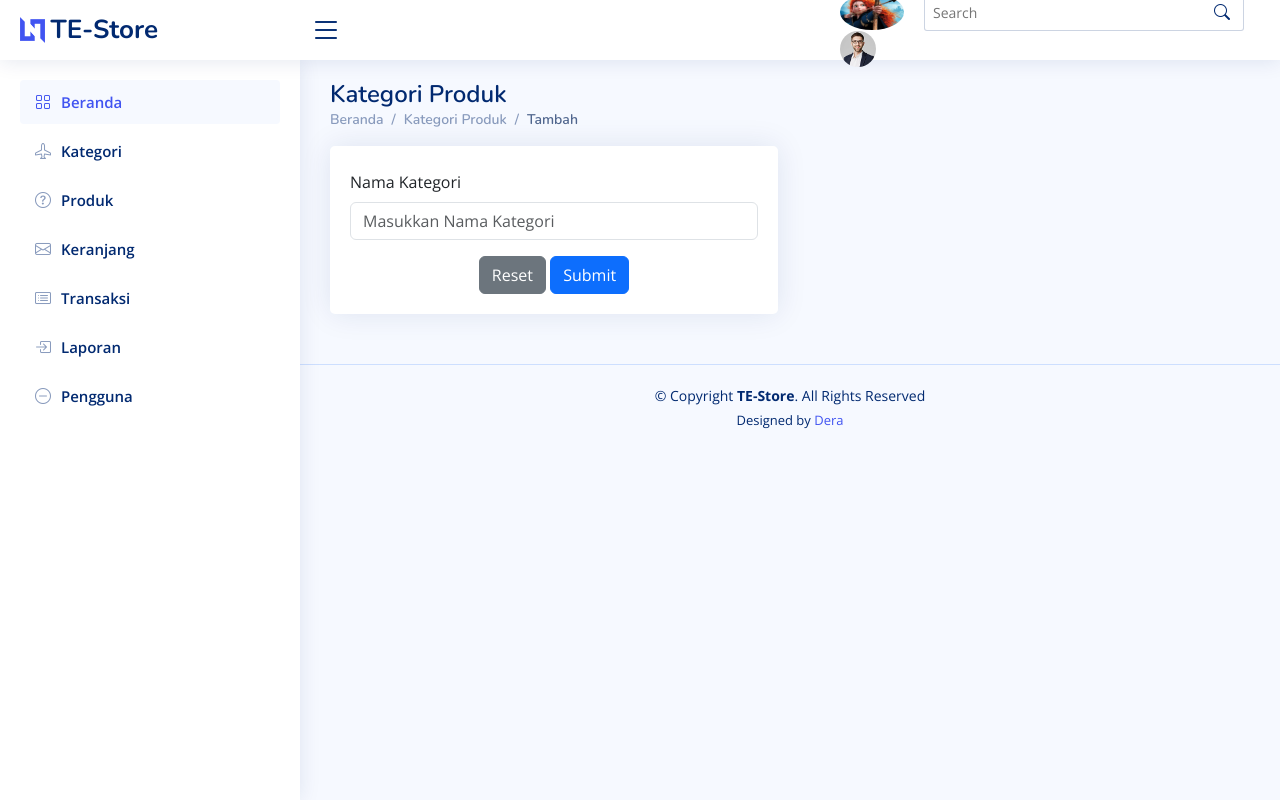
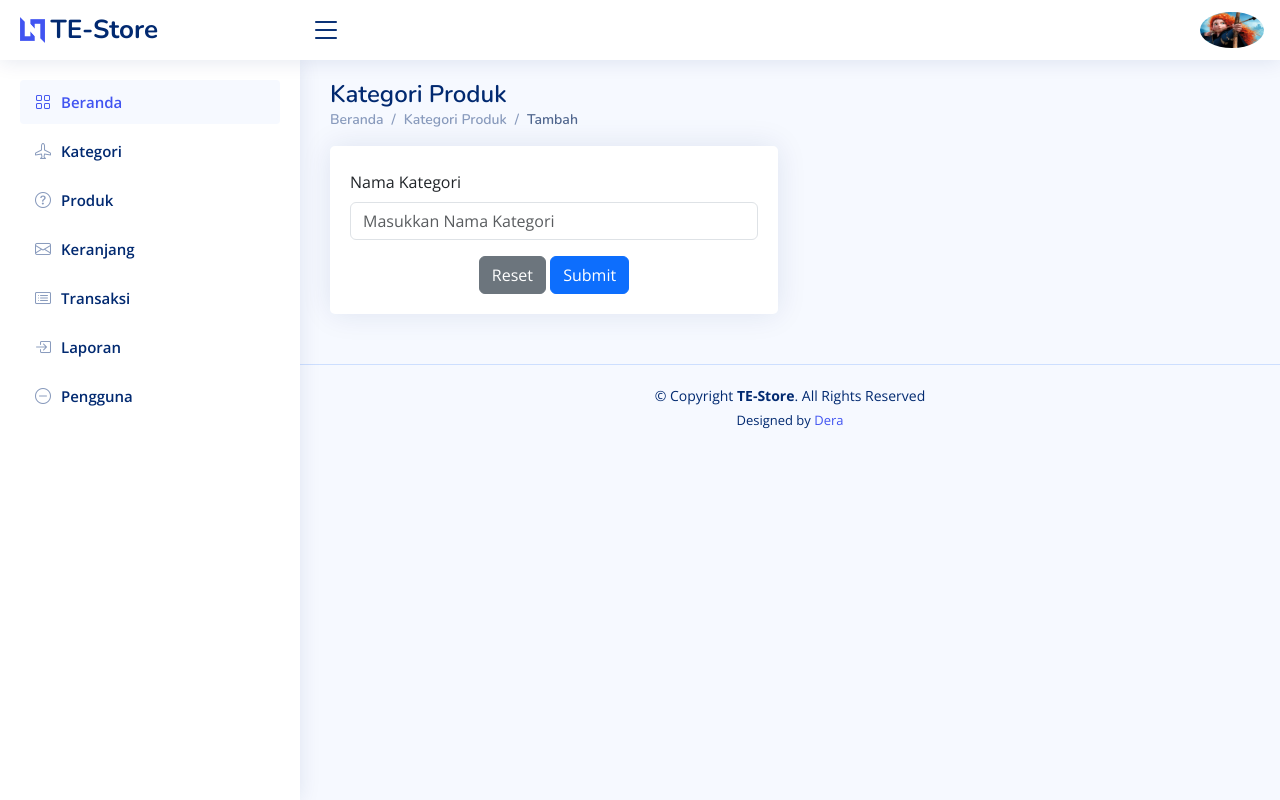
Before and after one commit to Dera37/TE-Store, a PHP site: page /t_kategori.php in a window 1280 px wide. Run offline with PHP 8.4, Linux system fonts and the light colour scheme; some libraries are stand-ins or nearby versions.

Commit message:
membuat t_kategori

```diff
--- a/admin/e_kategori.php
+++ b/admin/e_kategori.php
@@ -172,7 +172,7 @@ if (isset($_POST['simpan'])) {
         <ol class="breadcrumb">
           <li class="breadcrumb-item"><a href="index.php">Beranda</a></li>
           <li class="breadcrumb-item">Kategori Produk</li>
-          <li class="breadcrumb-item active">Tambah</li>
+          <li class="breadcrumb-item active">Edit</li>
         </ol>
       </nav>
     </div><!-- End Page Title -->
--- a/admin/h_kategori.php
+++ b/admin/h_kategori.php
@@ -2,7 +2,7 @@
 include "koneksi.php";
 $id = $_GET['id'];
 
-$hapus = mysqli_query($koneksi, "DELETE FROM tb_kategori WHERE id_kategori = '$id");
+$hapus = mysqli_query($koneksi, "DELETE FROM tb_kategori WHERE id_kategori = '$id'");
 
 if($hapus){
     echo "<script>alert('Data berhasil dihapus!')</script>";
--- a/admin/kategori.php
+++ b/admin/kategori.php
@@ -163,9 +163,8 @@
             <h1>kategori Produk</h1>
             <nav>
                 <ol class="breadcrumb">
-                    <li class="breadcrumb-item"><a href="index.html">Home</a></li>
-                    <li class="breadcrumb-item">Tables</li>
-                    <li class="breadcrumb-item active">General</li>
+                    <li class="breadcrumb-item"><a href="index.html">Beranda</a></li>
+                    <li class="breadcrumb-item active">Kategori</li>
                 </ol>
             </nav>
         </div><!-- End Page Title -->
--- a/admin/t_kategori.php
+++ b/admin/t_kategori.php
@@ -86,12 +86,6 @@ if (isset($_POST['simpan'])) {
           <a class="nav-link nav-profile d-flex align-items-center pe-0" href="#" data-bs-toggle="dropdown">
             <img src="assets/img/drnk.jpg" alt="Profile" class="rounded-circle">
 
-    <div class="search-bar">
-      <form class="search-form d-flex align-items-center" method="POST" action="#">
-        <input type="text" name="query" placeholder="Search" title="Enter search keyword">
-        <button type="submit" title="Search"><i class="bi bi-search"></i></button>
-      </form>
-    </div><!-- End Search Bar -->
 
     <nav class="header-nav ms-auto">
       <ul class="d-flex align-items-center">
@@ -104,9 +98,6 @@ if (isset($_POST['simpan'])) {
 
         <li class="nav-item dropdown pe-3">
 
-          <a class="nav-link nav-profile d-flex align-items-center pe-0" href="#" data-bs-toggle="dropdown">
-            <img src="assets/img/profile-img.jpg" alt="Profile" class="rounded-circle">
-          </a><!-- End Profile Iamge Icon -->
 
           <ul class="dropdown-menu dropdown-menu-end dropdown-menu-arrow profile">
             <li class="dropdown-header">
```
